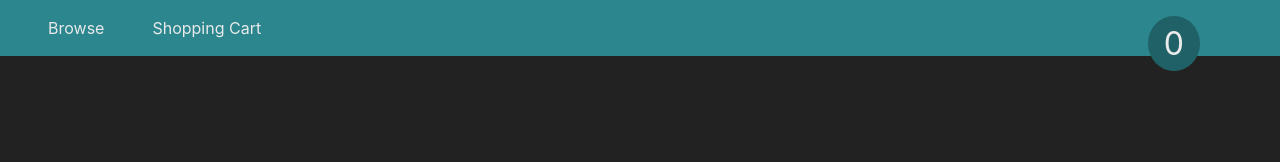
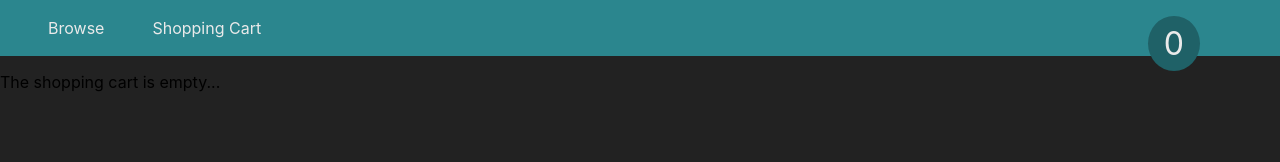
Before and after one commit to Tyby84/shopping-cart, a React (Create React App) app: page /cart in a window 1280 px wide. Shown: the top 162 px of the page. Built offline with nearby package versions, Linux system fonts and the light colour scheme.

Commit message:
conditions for cart

```diff
--- a/src/components/product/incart.js
+++ b/src/components/product/incart.js
@@ -15,11 +15,24 @@ const InCart = props => {
 			</div>
 		);
 	});
+
+
+	if(cartItems == 0){
+		return (
+			<div>
+			<p>The shopping cart is empty...</p>
+			</div>
+		);
+	} else {
 	return (
+
 		<div>
 		<ul className="shopping-cart__ul">{cartItems}</ul>
 		</div>
 	);
+	}
+
+
 }
 
 const mapStateToProps = state => {
```
